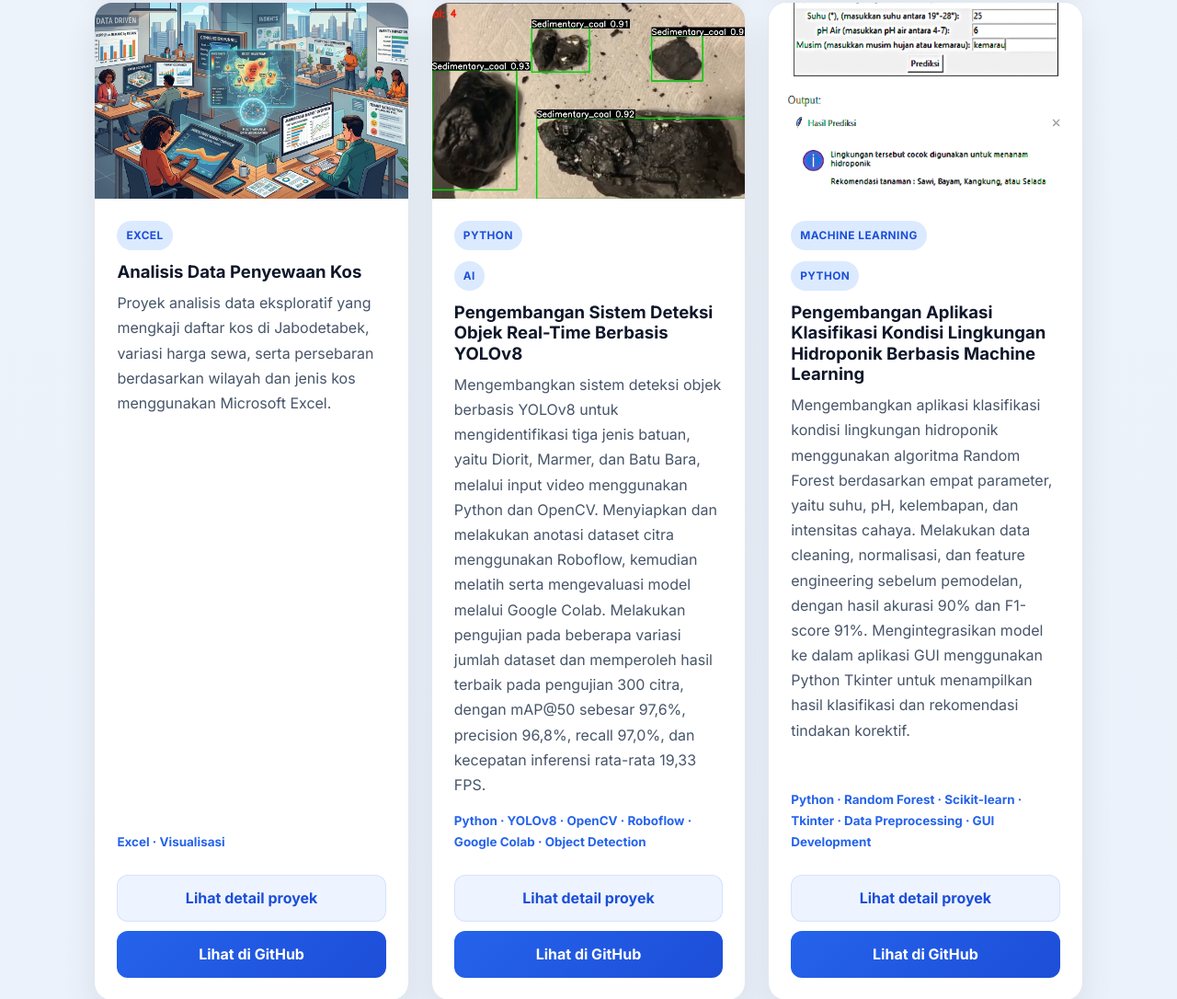
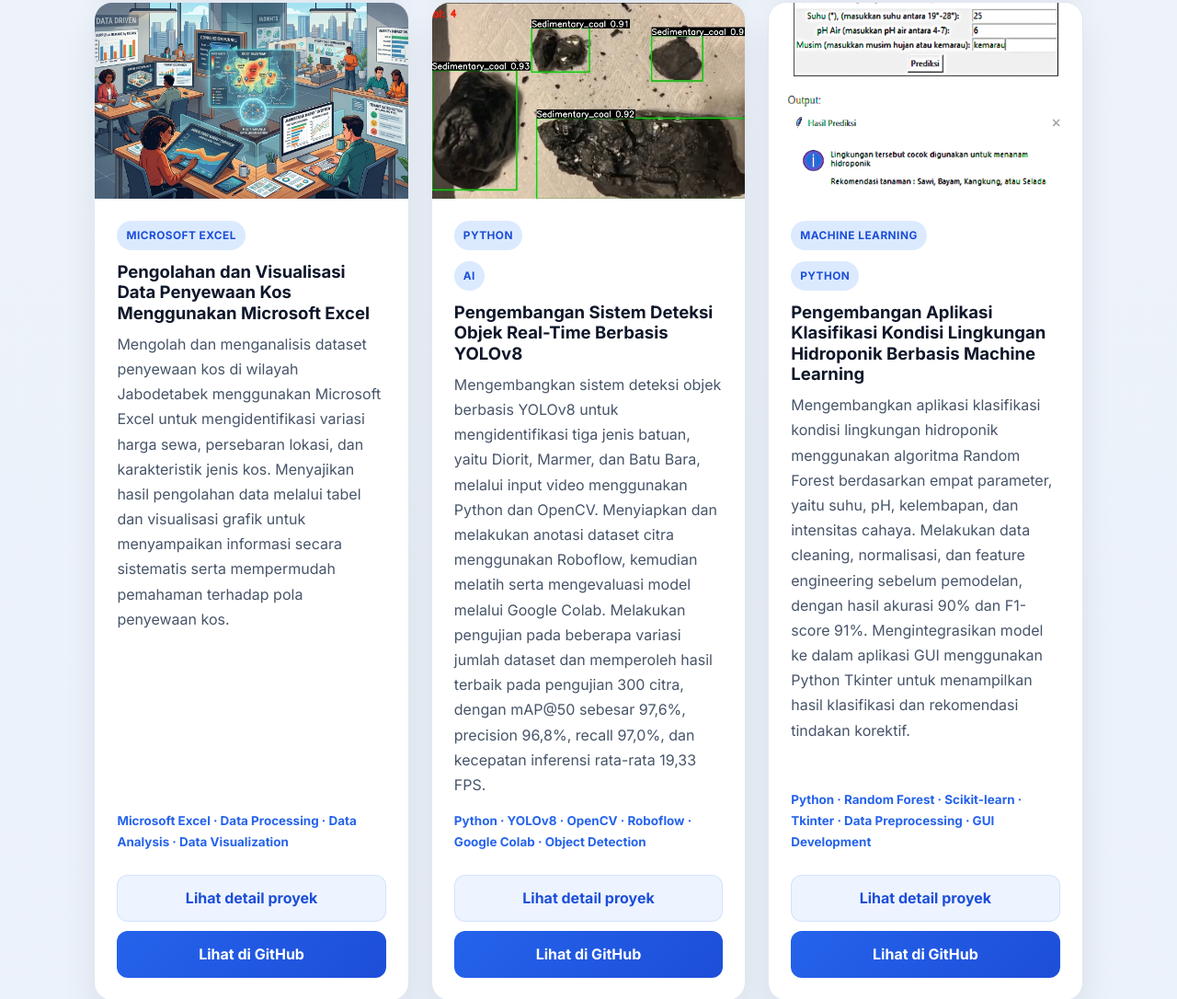
Before and after one commit to bia385/my-portfolio-, a plain HTML site: page index.html in a window 1280 px wide. Shown: the part 5093-6179 px from the top of the page at 92% size. Drawn offline with Linux system fonts and the light colour scheme.

Commit message:
Update index.html

```diff
--- a/index.html
+++ b/index.html
@@ -248,13 +248,12 @@
             <article class="project-card">
                 <img src="images\kostrental.jfif" alt="Analisis Data Penyewaan Kos" />
                 <div class="project-content">
-                    <span class="badge">EXCEL</span>
-                    <h3>Analisis Data Penyewaan Kos</h3>
+                    <span class="badge">Microsoft Excel</span>
+                    <h3>Pengolahan dan Visualisasi Data Penyewaan Kos Menggunakan Microsoft Excel</h3>
                     <p>
-                        Proyek analisis data eksploratif yang mengkaji daftar kos di Jabodetabek,
-                        variasi harga sewa, serta persebaran berdasarkan wilayah dan jenis kos menggunakan Microsoft Excel.
+                        Mengolah dan menganalisis dataset penyewaan kos di wilayah Jabodetabek menggunakan Microsoft Excel untuk mengidentifikasi variasi harga sewa, persebaran lokasi, dan karakteristik jenis kos. Menyajikan hasil pengolahan data melalui tabel dan visualisasi grafik untuk menyampaikan informasi secara sistematis serta mempermudah pemahaman terhadap pola penyewaan kos.
                     </p>
-                    <p class="technologies">Excel · Visualisasi</p>
+                    <p class="technologies">Microsoft Excel · Data Processing · Data Analysis · Data Visualization</p>
                     <a href="project-detail.html?project=kost-rental-data-analysis" class="detail-button">Lihat detail proyek</a>
                     <a href="https://github.com/bia385/kost-rental-data-analysis" target="_blank" rel="noopener noreferrer" class="project-button">Lihat di GitHub</a>
                 </div>
```
